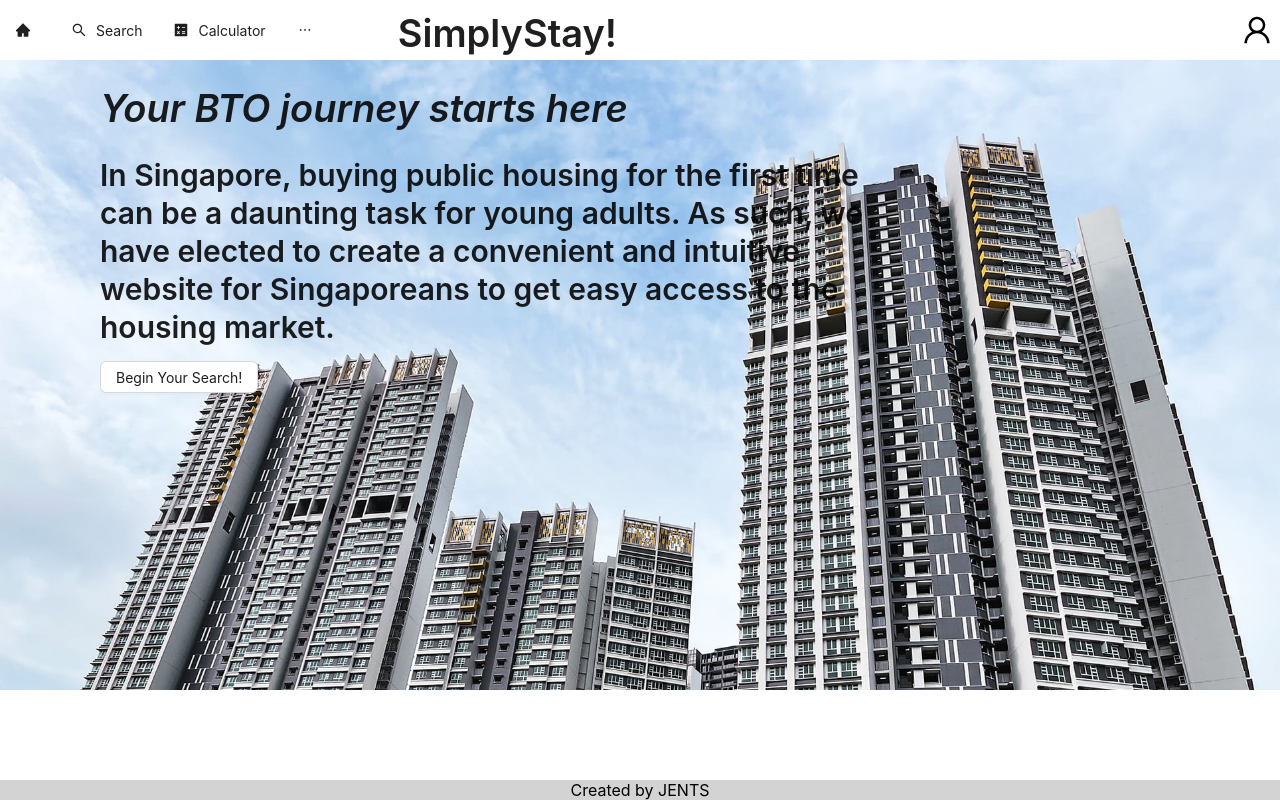
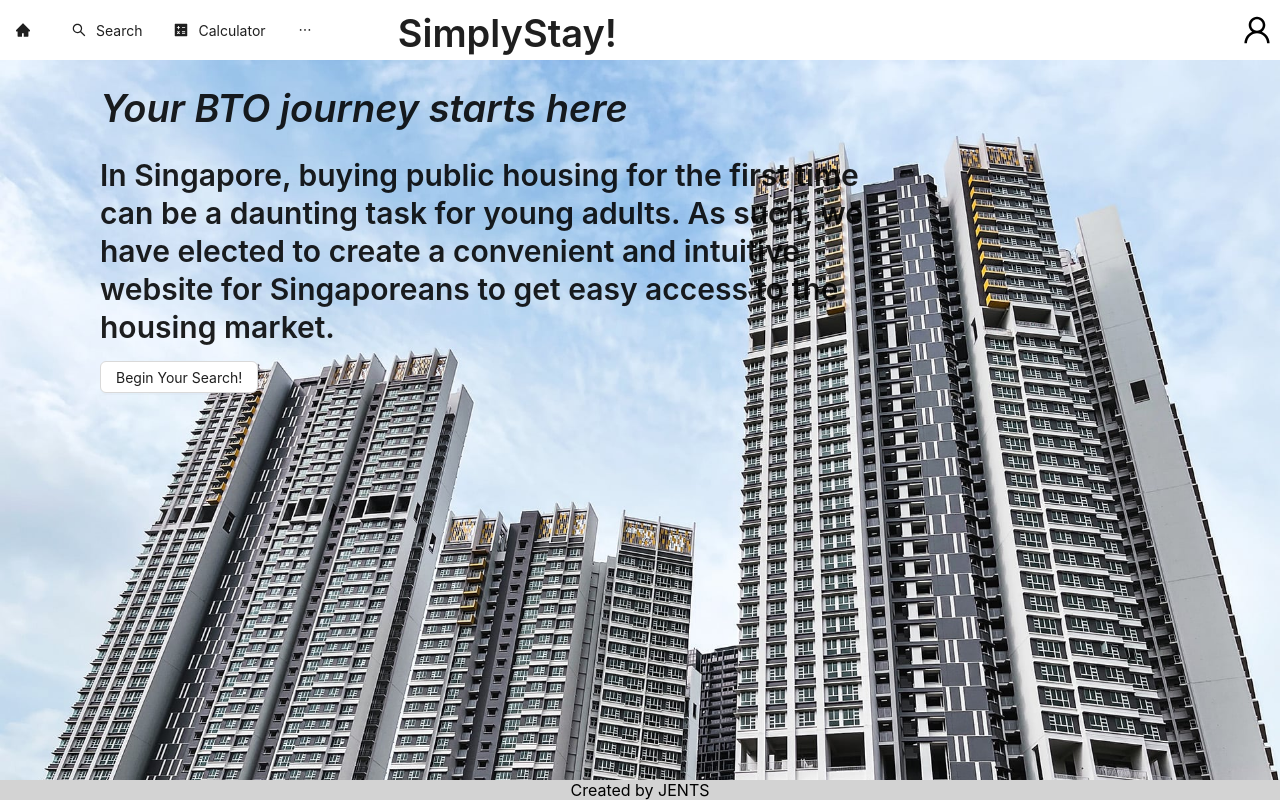
Before and after one commit to saffronrust/SC2006-Project, a React (Create React App) app: page / in a window 1280 px wide. Built offline with nearby package versions, Linux system fonts and the light colour scheme; no server answers.

Commit message:
fixed translucent search page and made pages unscrollable

```diff
--- a/src/App.css
+++ b/src/App.css
@@ -140,7 +140,8 @@
   background-size: cover;
   background-repeat: no-repeat;
   width: 100vw;
-  height: 630px;
+  /* height: 630px; */
+  overflow: hidden;
 }
 
 .translucentbox {
--- a/src/Pages/Search/index.js
+++ b/src/Pages/Search/index.js
@@ -4,6 +4,7 @@ function Search() {
     return (
         <div className="background">
             <div className="translucentbox">
+                <br />
                 <div className="searchbox">
                     <SearchBox />
                 </div>
```
